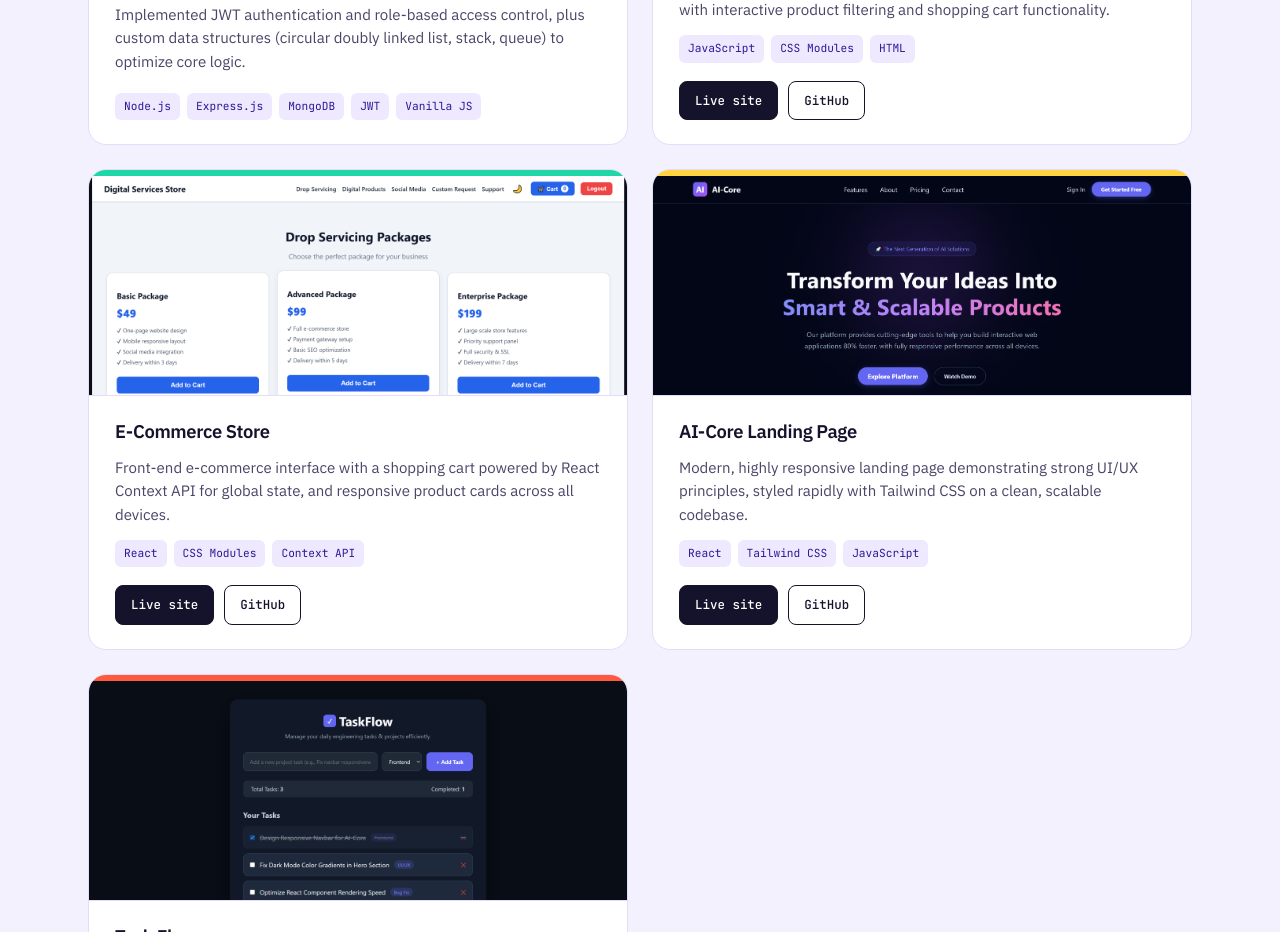
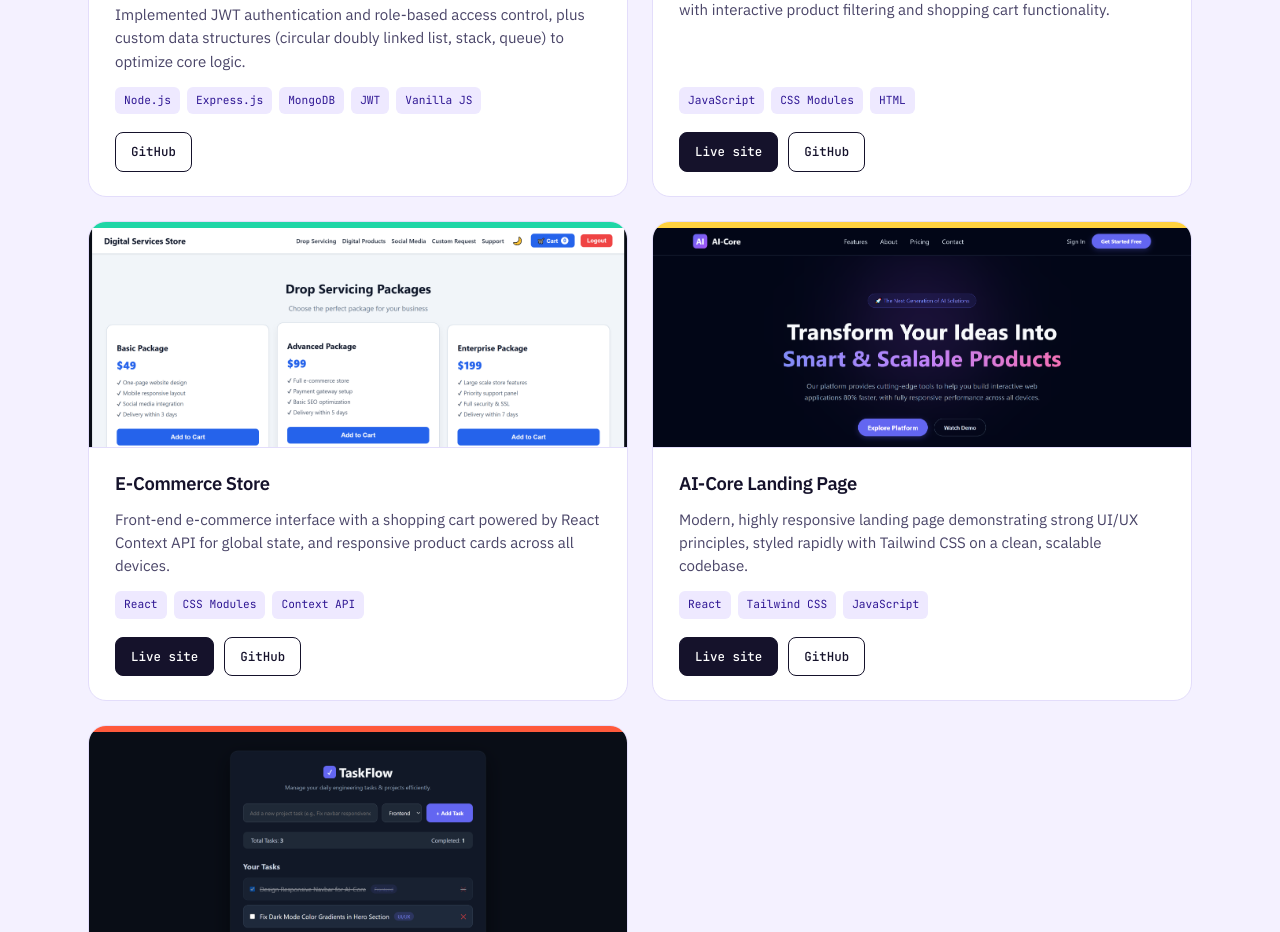
Before and after one commit to mahmoud-hassan-web-dev/newportfolio, a React (Vite) app: page / in a window 1280 px wide. Shown: the part 2800-3732 px from the top of the page. Built offline with nearby package versions, Linux system fonts and the light colour scheme.

Commit message:
edit github links

```diff
--- a/src/data/projects.js
+++ b/src/data/projects.js
@@ -7,7 +7,7 @@ export const projects = [
     desc: 'Full-stack e-commerce platform built with MVC architecture. Implemented JWT authentication and role-based access control, plus custom data structures (circular doubly linked list, stack, queue) to optimize core logic.',
     stack: ['Node.js', 'Express.js', 'MongoDB', 'JWT', 'Vanilla JS'],
     live: null,
-    github: null,
+    github: 'https://github.com/mahmoud-hassan-web-dev/shopGo',
   },
   {
     name: 'Tech Shop',
@@ -16,7 +16,7 @@ export const projects = [
     desc: 'Responsive front-end e-commerce platform tailored for tech gadgets, with interactive product filtering and shopping cart functionality.',
     stack: ['JavaScript', 'CSS Modules', 'HTML'],
     live: 'https://tech-shop-six-neon.vercel.app/',
-    github: 'https://github.com/m71787660-tech/tech-shop',
+    github: 'https://github.com/mahmoud-hassan-web-dev/tech-shop',
   },
   {
     name: 'E-Commerce Store',
@@ -25,7 +25,7 @@ export const projects = [
     desc: 'Front-end e-commerce interface with a shopping cart powered by React Context API for global state, and responsive product cards across all devices.',
     stack: ['React', 'CSS Modules', 'Context API'],
     live: 'https://portfolio-caqu.vercel.app/',
-    github: 'https://github.com/m71787660-tech/portfolio',
+    github: 'https://github.com/mahmoud-hassan-web-dev/portfolio',
   },
   {
     name: 'AI-Core Landing Page',
@@ -34,7 +34,7 @@ export const projects = [
     desc: 'Modern, highly responsive landing page demonstrating strong UI/UX principles, styled rapidly with Tailwind CSS on a clean, scalable codebase.',
     stack: ['React', 'Tailwind CSS', 'JavaScript'],
     live: 'https://ai-core-chi.vercel.app/',
-    github: 'https://github.com/m71787660-tech/ai-core',
+    github: 'https://github.com/mahmoud-hassan-web-dev/ai-core',
   },
   {
     name: 'Task Flow',
@@ -43,6 +43,6 @@ export const projects = [
     desc: 'Dynamic task management application with category filtering and real-time state updates, using local storage for data persistence.',
     stack: ['HTML', 'CSS Modules', 'JavaScript'],
     live: 'https://task-flow-chi-ten-81.vercel.app/',
-    github: 'https://github.com/m71787660-tech/task-flow',
+    github: 'https://github.com/mahmoud-hassan-web-dev/task-flow',
   },
 ]
```
